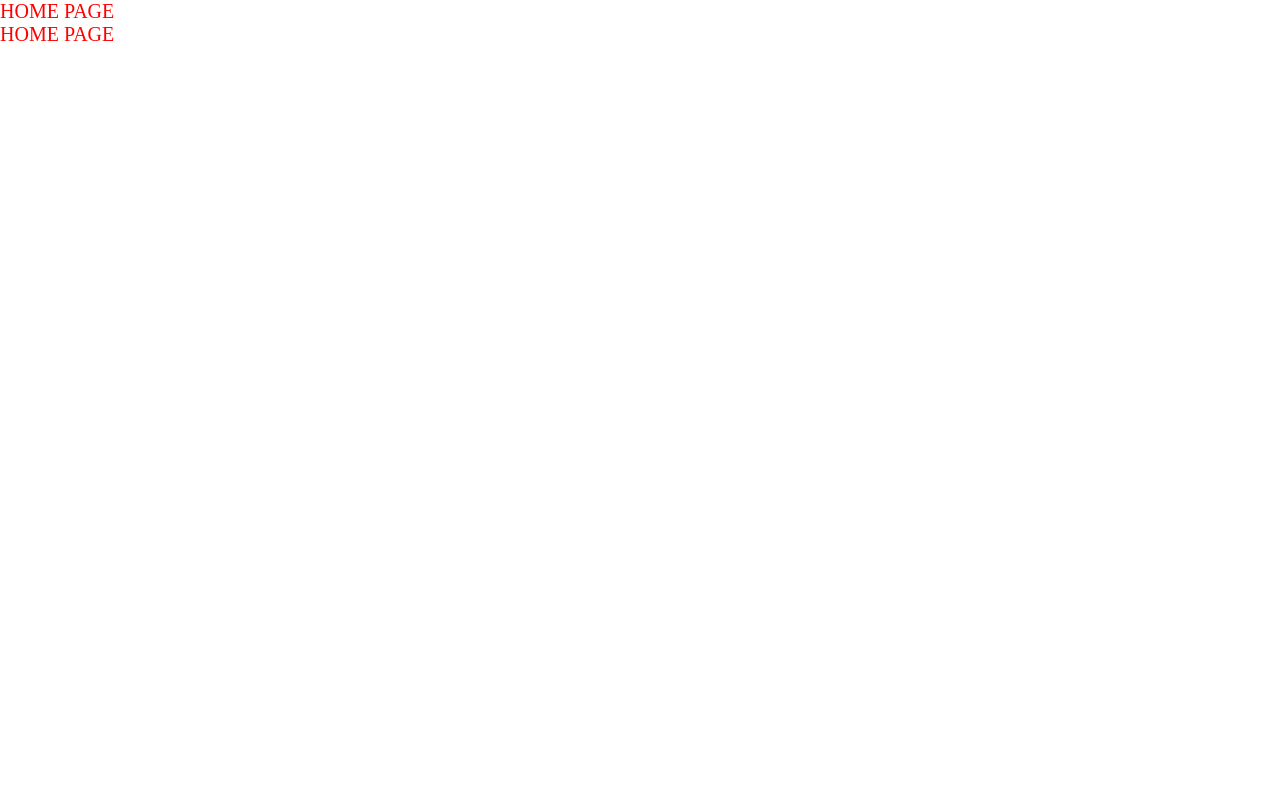
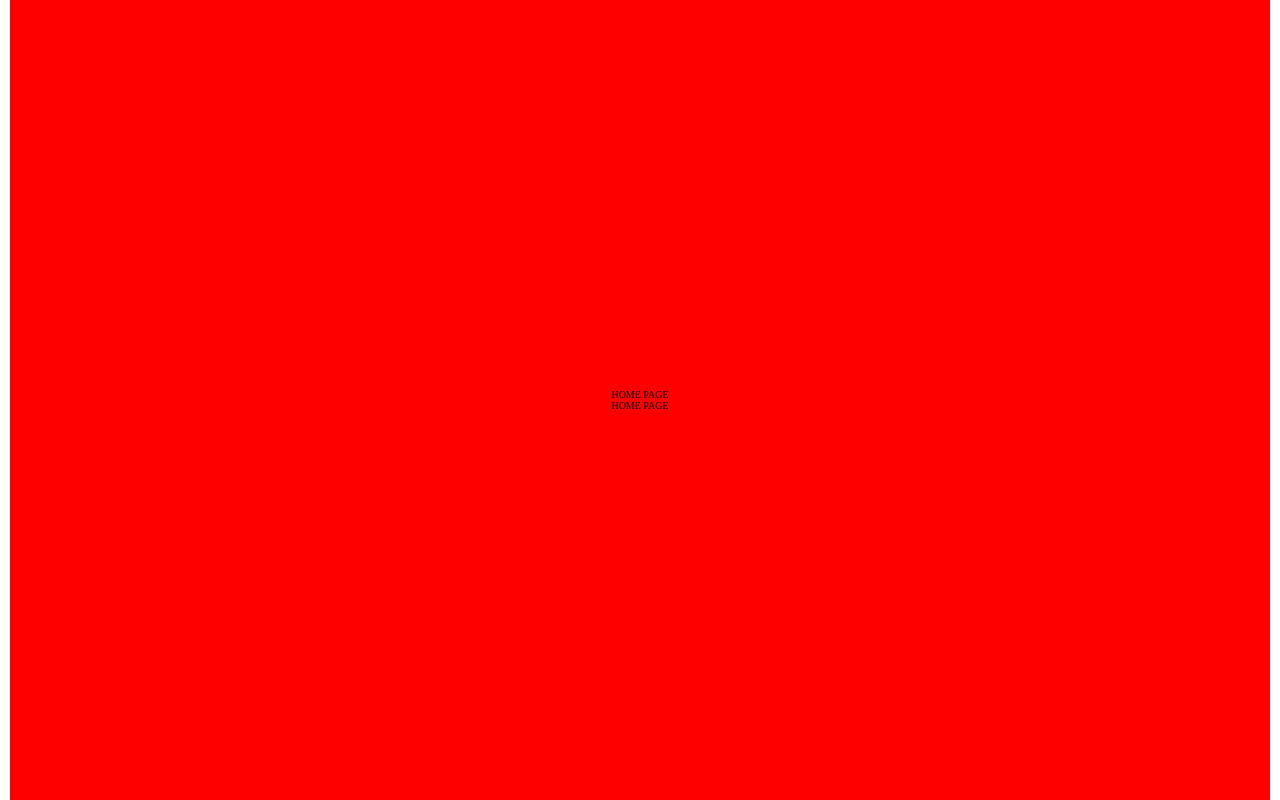
Before and after one commit to Dejan85/Proenglish-dashboard, a Next.js app: page / in a window 1280 px wide. Built offline with nearby package versions, Linux system fonts and the light colour scheme.

Commit message:
created container ui

```diff
--- a/pages/index.tsx
+++ b/pages/index.tsx
@@ -3,7 +3,7 @@ import { Container } from "src/components/ui";
 
 const Home: React.FC = (): JSX.Element => {
   return (
-    <Container>
+    <Container height="100vh" column justifyContent="center" alignItem="center">
       <p>HOME PAGE</p>
       <p>HOME PAGE</p>
     </Container>
--- a/src/components/ui/container/Container.tsx
+++ b/src/components/ui/container/Container.tsx
@@ -1,10 +1,21 @@
 import styled from "styled-components";
 
-export default styled.div`
+export default styled.div<{
+  height?: string;
+  column?: boolean;
+  justifyContent?: string;
+  alignItem?: string;
+  maxWidth?: string;
+}>`
   display: flex;
-  flex-direction: column;
-  outline: 1px solid red;
-  color: red;
-  font-size: 2rem;
-  height: 100vh;
+  flex-direction: ${(props) => (props.column ? "column" : "row")};
+  justify-content: ${(props) =>
+    props.justifyContent ? props.justifyContent : "normal"};
+  align-items: ${(props) =>
+    props.justifyContent ? props.justifyContent : "normal"};
+  margin: 0 auto;
+  max-width: ${(props) => (props.maxWidth ? props.maxWidth : "")};
+  width: calc(100vw - 2rem);
+  height: ${(props) => (props.height ? props.height : "")};
+  background-color: red;
 `;
```
